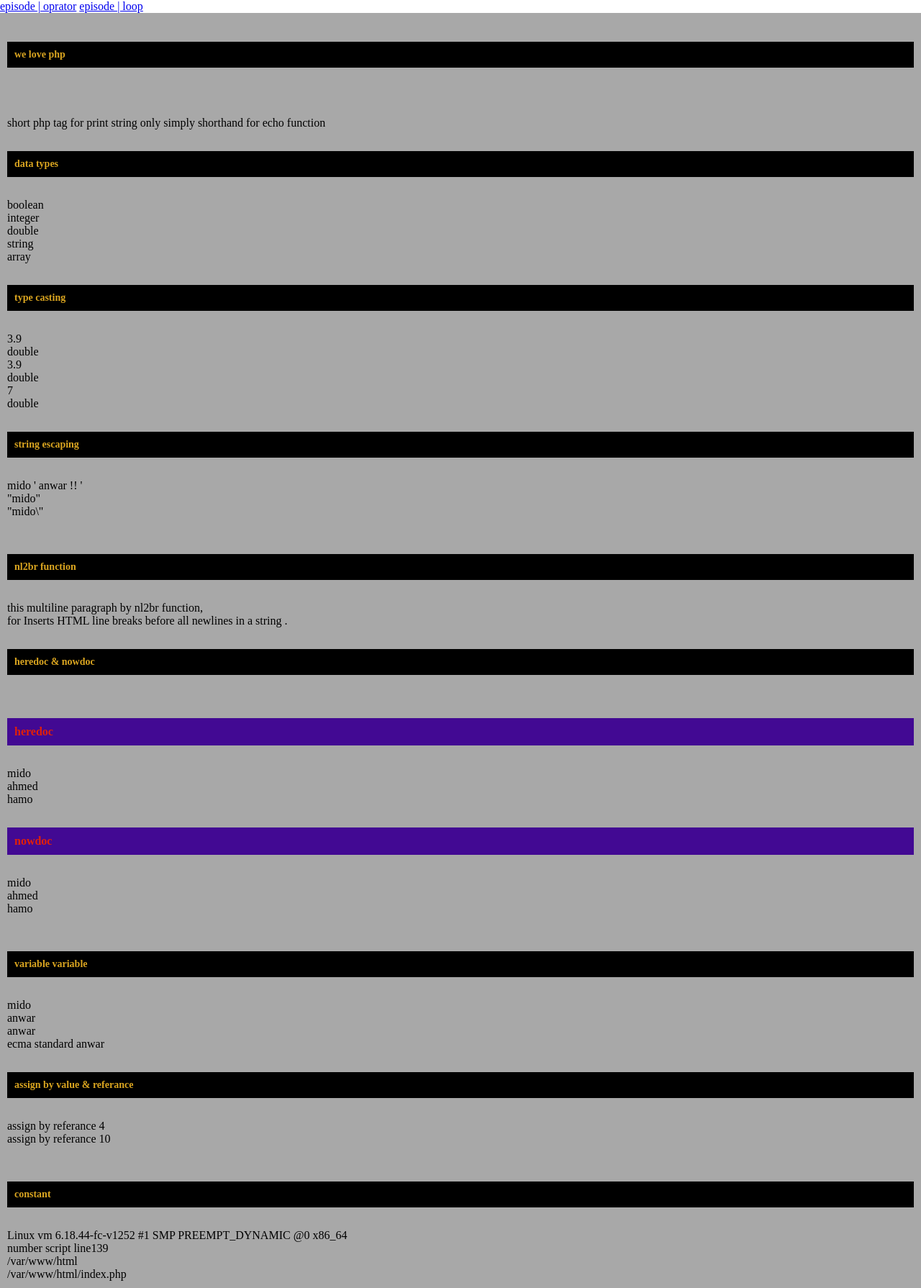
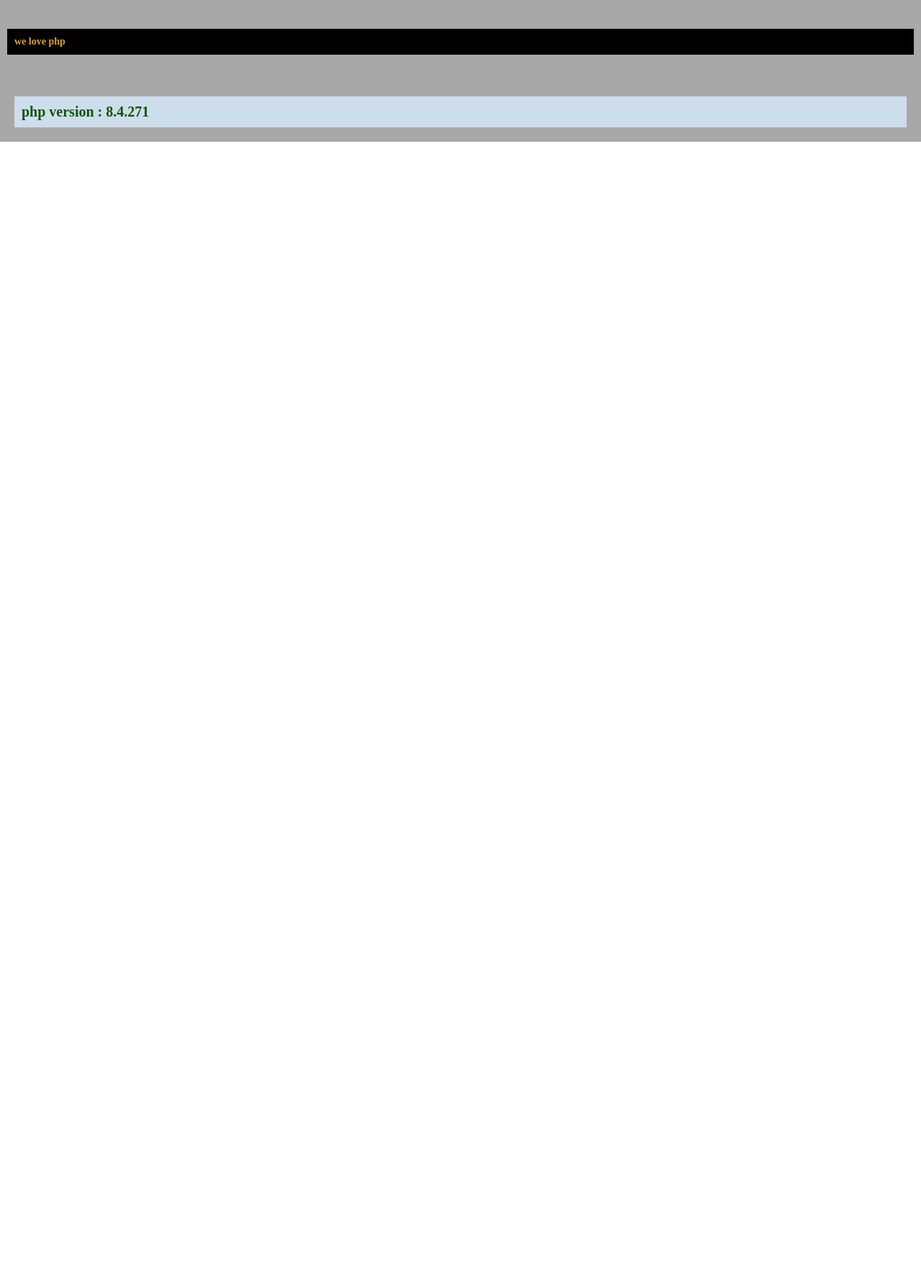
Before and after one commit to Mido-Anwar/elzero-php, a PHP site: page / in a window 1280 px wide. Shown: the whole page at 72% size. After the commit the page ends 197 px from the top, so only its background shows below. Run offline with PHP 8.4, Linux system fonts and the light colour scheme.

Commit message:
continue with gio

```diff
--- a/index.php
+++ b/index.php
@@ -1,5 +1,6 @@
 <?php
-$courseName = "php osama elzero";
+$courseName = "php with gio";
+
 ?>
 <!DOCTYPE html>
 <html lang="en">
@@ -14,134 +15,29 @@ $courseName = "php osama elzero";
 </head>
 
 <body>
-    <a href="page_1.php">episode | oprator</a>
-    <a href="page_2.php">episode | loop</a>
+
 
     <div>
         <?php
+
         // single line comment
         /*
     multi line comment This method of using multi-line comments,
     allows you to use them in
     a line of code other than a single-line comment,
     as it cancels everything after it.
- */
+      */
         echo ("<h2>we love php</h2>")/* example */;
-        ?>
-    </div>
-
-    <div>
-        <?php echo '<?=  ?>   <br> short php tag for print string only simply shorthand for echo function'; ?>
-        <h2>data types</h2>
-        <?php
-        echo gettype(true);
-        echo "<br>";
-        echo gettype(98);
-        echo "<br>";
-        echo gettype(50.50);
-        echo "<br>";
-        echo gettype("mido");
-        echo "<br>";
-        echo gettype([-1, 2, 4]);
-        echo "<br>";
-        ?>
-        <h2>type casting</h2>
-        <?php
-        echo (int) 0 + 3.9;
-        echo "<br>";
-        echo  gettype((int) 0 + 3.9);
-        echo "<br>";
-        echo (int) 0 + "3.9";
-        echo "<br>";
-        echo  gettype((int) 0 + "3.9");
-        echo "<br>";
-        echo (int) 0.5 + (float)7;
-        echo "<br>";
-        echo  gettype((int) 0.5 + (float) 7);
-        echo "<h2>string escaping</h2>";
-        echo "mido ' anwar !! ' ";
-        echo "<br>";
-        echo "\"mido\"";
-        echo "<br>";
-        echo "\"mido\\\"";
 
         ?>
-    </div>
+        <br>
+        <p>
 
+            <?=
+            print " php version : " . PHP_VERSION;
+            ?>
+        </p>
 
-    <div>
-
-
-        <h3>nl2br function</h3>
-
-        <?php
-        echo  nl2br("this multiline paragraph by nl2br function,
-for Inserts HTML line breaks before all newlines in a string .");
-        ?>
-        <h3>heredoc & nowdoc</h3>
-        <?php
-
-        // here doc
-        echo <<< "ul"
-<h4>heredoc</h4>
-<ul>
-<li> mido </li>
-<li> ahmed</li>
-<li> hamo</li>
-</ul>
-ul;
-        //nowdoc
-        echo <<< 'now'
-<h4>nowdoc</h4>
-<ul>
-<li> mido </li>
-<li> ahmed</li>
-<li> hamo</li>
-</ul>
-now;
-        ?>
-    </div>
-    <div>
-        <h3>variable variable</h3>
-        <?php
-        $name = "mido";
-        $$name = "anwar";
-
-        echo $name;
-        echo "<br>";
-        echo $$name;
-        echo "<br>";
-        echo $mido;
-        echo "<br>";
-        echo "ecma standard {$$name}";
-
-        echo "<h3>assign by value & referance</h3>";
-        //assing by value;
-        $a = 4;
-        $b = $a;
-        echo "assign by referance {$b}";
-        echo "<br>";
-        // assign by referance;
-        $c = 5;
-        $d = &$c;
-        $d = 10;
-        echo "assign by referance {$d}";
-        echo "<br>";
-        ?>
-    </div>
-    <div>
-        <h3>constant</h3>
-        <?php
-
-        echo php_uname($mode = "a");
-        echo "<br>";
-        echo "number script line";
-        echo __LINE__;
-        echo "<br>";
-        echo __DIR__;
-        echo "<br>";
-        echo __FILE__;
-        ?>
     </div>
 
 </body>
```
Also changed, not shown: page_1.php (deleted, +0 -162 lines), page_2.php (deleted, +0 -46 lines).
